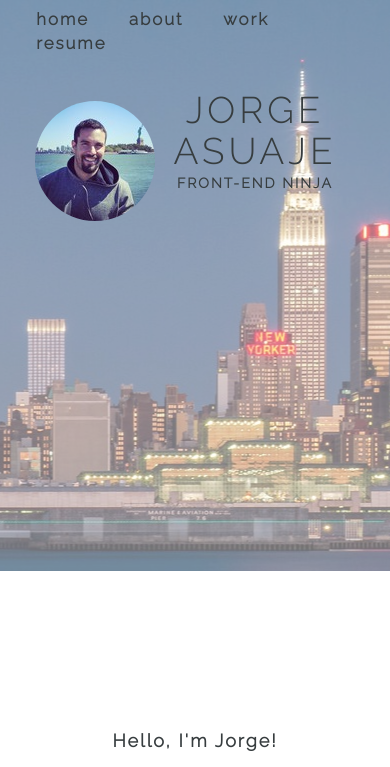
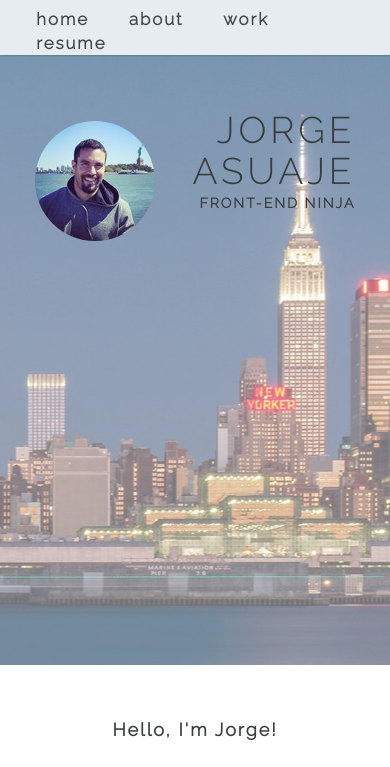
Before and after one commit to bigapplemonkey/Modified-Portfolio, a plain HTML site: page index.html in a window 390 px wide. Shown: the top 767 px of the page. Drawn offline with nearby package versions, Linux system fonts and the light colour scheme; a web font is replaced by a local one.

Commit message:
Code clean up/ Responsive updates

```diff
--- a/css/style.css
+++ b/css/style.css
@@ -177,7 +177,7 @@ a:hover {
 	margin-bottom: 15px;
 }
 
-.fixit {
+.sticky-parallax {
 	position: fixed;
 	min-height: 125px;
 	top: 0;
@@ -404,6 +404,7 @@ a:hover {
 }
 
 @media screen and (max-width: 767px) {
+
 	h3 {
 		margin-top: 0.1em;
 	}
@@ -421,9 +422,21 @@ a:hover {
 		margin-bottom: 2em;
 	}
 
-	h4,
+	/*h4,
 	.title-super {
 		text-align: center;
+	}*/
+
+	#work, #work + div {
+		background-color: white;
+	}
+
+	#about {
+		margin-top: 0;
+	}
+
+	.main {
+		padding-top: 80px;
 	}
 
 	.title-super {
@@ -438,6 +451,39 @@ a:hover {
 		margin-top: 0.8em;
 	}
 
+	.parallax-image{
+		display: none;
+	}
+
+	header {
+		position: relative;
+		height: 530px;
+	}
+
+	.mobile-jumbotron {
+		position: absolute;
+		width: 100%;
+		background: url(../images/testing.jpg) 75% 0 no-repeat;
+		opacity: 0.55;
+		top: -25px;
+		height: 610px;
+	}
+
+	.nav-container {
+		background-color: #E6EBF0;
+		opacity: 0.95;
+		-webkit-box-shadow: 0 1px 2px 0 rgba(0,0,0,0.22);
+    	box-shadow: 0 1px 2px 0 rgba(0,0,0,0.22);
+		height: 55px
+	}
+
+	.nav-wrapper {
+		padding-top: 20px;
+	}
+
+	.anchor {
+		height: 50px;
+	}
 }
 
 @media screen and (min-width: 768px) and (max-width: 991px) {
--- a/index.html
+++ b/index.html
@@ -1,11 +1,11 @@
 <!DOCTYPE html>
 <html lang="en">
 <head>
+  <link href='https://fonts.googleapis.com/css?family=Raleway:300' rel='stylesheet' type='text/css'>
   <meta charset="utf-8">
   <meta http-equiv="X-UA-Compatible" content="IE=edge">
   <meta name="viewport" content="width=device-width, initial-scale=1">
   <title>Jorge's Portfolio</title>
-  <link href='https://fonts.googleapis.com/css?family=Raleway:300' rel='stylesheet' type='text/css'>
   <link rel="shortcut icon" href="favicon.ico"/>
   <!-- Latest compiled and minified CSS -->
   <link rel="stylesheet" href="https://maxcdn.bootstrapcdn.com/bootstrap/3.3.4/css/bootstrap.min.css">
@@ -18,7 +18,8 @@
   <header>
     <div class="parallax-image">
     </div>
-    <div id="test">
+    <div class="mobile-jumbotron"></div>
+    <div id="transparency-cover">
     </div>
     <div class="container-fluid restrict-size">
       <div class="nav-container restrict-size">
@@ -52,7 +53,7 @@
         </div>
     </div>
   </header>
-    <div id="about" class="container-fluid white hereee">
+    <div id="about" class="container-fluid white">
     <section class="main">
       <!-- <div class="row">
         <div class="col-xs-12">
@@ -212,103 +213,6 @@
       </div>
     </div>
   </div>
-  <script>
-
-  $(window).on('beforeunload', function() {
-    $(window).scrollTop(0);
-  });
-
-
-  $(document).ready(function(){
-
-    $(function() {
-  $('a[href*="#"]:not([href="#"])').click(function() {
-    if (location.pathname.replace(/^\//,'') == this.pathname.replace(/^\//,'') && location.hostname == this.hostname) {
-      var target = $(this.hash);
-      target = target.length ? target : $('[name=' + this.hash.slice(1) +']');
-      if (target.length) {
-        $('html, body').animate({
-          scrollTop: target.offset().top
-        }, 900);
-        return false;
-      }
-    }
-  });
-});
-
-    var mn = $(".sticky-container");
-    var ts = $(".test");
-    var nvt = $(".nav-bar-title")
-    var main = $(".hereee");
-    var cover = $(".cover-image")
-    var home = $(".parallax-image")
-    var test = $("#test")
-    mns = "sticky-container-scrolled";
-    hdr = $('.nav-container').height();
-    var distance = $(".image-title").offset().top
-    // if($(window).scrollTop() == 0) ts.fadeIn(500);
-    // else nvt.fadeIn(500);
-
-
-    $(window).scroll(function() {
-      var opa = 0.55 + ($(this).scrollTop() * ((0.1-0.5)/454));
-      var yPos = -($(this).scrollTop() / 1.75);
-      var coords = '75% '+ yPos + 'px';
-      console.log(main.offset().top);
-      // console.log($(this).scrollTop());
-
-
-      // if(opa > 0) {
-      //   home.css({ opacity: opa });
-      //   mn.css({backgroundColor: 'transparent'});
-      // }
-      // else  {
-      //   mn.css({backgroundColor: 'white'});
-      //   home.css({ opacity: 0 });
-      // }
-       // var distance = $(".image-title").offset().top
-       // console.log(distance);
-
-      if( $(this).scrollTop() >= distance) {
-        mn.addClass(mns);
-        // console.log("here1");
-      } else {
-        mn.removeClass(mns)
-        // console.log("here2");
-      };
-
-      if ( $(this).scrollTop() > 0 ) {
-        nvt.addClass("pull-left")
-        // console.log("here2");
-      } else {
-        nvt.removeClass("pull-left");
-        // console.log("here3");
-      }
-
-      var distance2 = main.offset().top - $(this).scrollTop()
-       if( distance2 <= 125 ) {
-       home.addClass("fixit")
-       test.addClass("white-background")
-        console.log("here3 " + $(this).scrollTop());
-      } else  {
-        // console.log("here3");
-        home.removeClass("fixit");
-        test.removeClass("white-background")
-        home.css({ backgroundPosition: coords });
-          if(opa > 0) {
-            home.css({ opacity: opa });
-            // mn.css({backgroundColor: 'transparent'});
-          }
-          else  {
-            // mn.css({backgroundColor: 'white'});
-            home.css({ opacity: 0 });
-          }
-        }
-    })
-  });
-
-
-
-  </script>
+  <script src="js/portfolio.js"></script>
 </body>
 </html>
--- /dev/null
+++ b/js/portfolio.js
@@ -0,0 +1,102 @@
+//scroll to top on refresh
+$(window).on('beforeunload', function() {
+    $(window).scrollTop(0);
+});
+
+
+$(document).ready(function() {
+
+    //slow down page scrolling
+    $(function() {
+        $('a[href*="#"]:not([href="#"])').click(function() {
+            if (location.pathname.replace(/^\//, '') == this.pathname.replace(/^\//, '') && location.hostname == this.hostname) {
+                var target = $(this.hash);
+                target = target.length ? target : $('[name=' + this.hash.slice(1) + ']');
+                if (target.length) {
+                    $('html, body').animate({
+                        scrollTop: target.offset().top
+                    }, 900);
+                    return false;
+                }
+            }
+        });
+    });
+
+    //check if mobile
+    var isMobile = /Android|webOS|iPhone|iPad|iPod|BlackBerry|IEMobile|Opera Mini/i.test(navigator.userAgent);
+    console.log(isMobile);
+
+    if (!isMobile) {
+        //caching some variables
+        var navSel = $('.sticky-container');
+        var stickyClass = 'sticky-container-scrolled';
+        var navDistance = $('.image-title').offset().top;
+        var titleSel = $('.nav-bar-title');
+        var leftClass = 'pull-left';
+        var aboutSel = $('#about');
+        var parallaxSel = $('.parallax-image');
+        var stickyParallClass = 'sticky-parallax';
+        var transCoverSel = $('#transparency-cover');
+        var whiteBackClass = 'white-background';
+
+        var ts = $('.test');
+        var cover = $('.cover-image')
+
+
+        hdr = $('.nav-container').height();
+
+
+        //parallax effect / sticky nav bar
+        $(window).scroll(function() {
+            // console.log($(document).width());
+
+            //opacity linear function
+            var opa = 0.55 + ($(this).scrollTop() * ((0.15 - 0.55) / 454));
+            //parallax rate
+            var yPos = -($(this).scrollTop() / 1.75);
+            if (yPos < -250) yPos = -250; //limits parallax image displacing
+            var coords = '75% ' + yPos + 'px';
+
+            //makes nav bar sticky
+            if ($(this).scrollTop() >= navDistance) {
+                navSel.addClass(stickyClass);
+            } else {
+                navSel.removeClass(stickyClass)
+            }
+
+            //moves title to the left
+            if ($(this).scrollTop() > 0) {
+                titleSel.addClass(leftClass);
+            } else {
+                titleSel.removeClass(leftClass);
+            }
+
+            //makes parallax div sticky
+            var aboutDistance = aboutSel.offset().top - $(this).scrollTop();
+            if (aboutDistance <= 125) {
+                parallaxSel.addClass(stickyParallClass);
+                transCoverSel.addClass(whiteBackClass);
+            } else {
+                parallaxSel.removeClass(stickyParallClass);
+                transCoverSel.removeClass(whiteBackClass);
+
+                parallaxSel.css({
+                    backgroundPosition: coords
+                });
+
+                //adjust parallax opacity
+                if (opa > 0) {
+                    parallaxSel.css({
+                        opacity: opa
+                    });
+                } else {
+                    parallaxSel.css({
+                        opacity: 0
+                    });
+                }
+            }
+        });
+
+    }
+
+});
```
